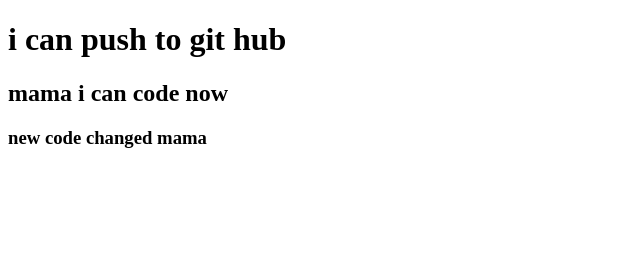
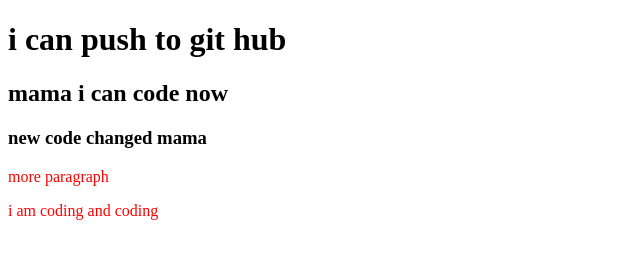
Before and after one commit to Mdmehedihasankhadija/mehedi4-repo, a plain HTML site: page index.html in a window 1280 px wide. Shown: the whole page, without its empty margins (0-640 px from the left). Drawn offline with Linux system fonts and the light colour scheme.

Commit message:
style added

```diff
--- a/index.html
+++ b/index.html
@@ -5,10 +5,13 @@
     <meta http-equiv="X-UA-Compatible" content="IE=edge">
     <meta name="viewport" content="width=device-width, initial-scale=1.0">
     <title>my fourth git hub repo</title>
+    <link rel="stylesheet" href="style.css">
 </head>
 <body>
     <h1>i can push to git hub</h1>
     <h2>mama i can code now</h2>
     <h3>new code changed mama</h3>
+    <p>more paragraph</p>
+    <p>i am coding and coding</p>
 </body>
 </html>
--- /dev/null
+++ b/style.css
@@ -0,0 +1,3 @@
+p{
+    color: red;
+}
```
